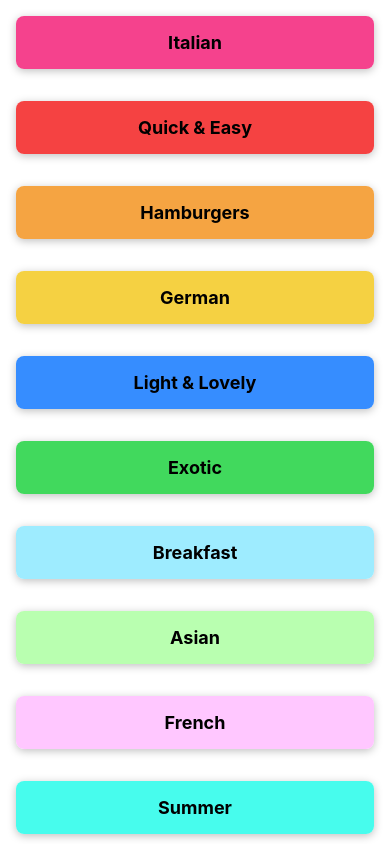
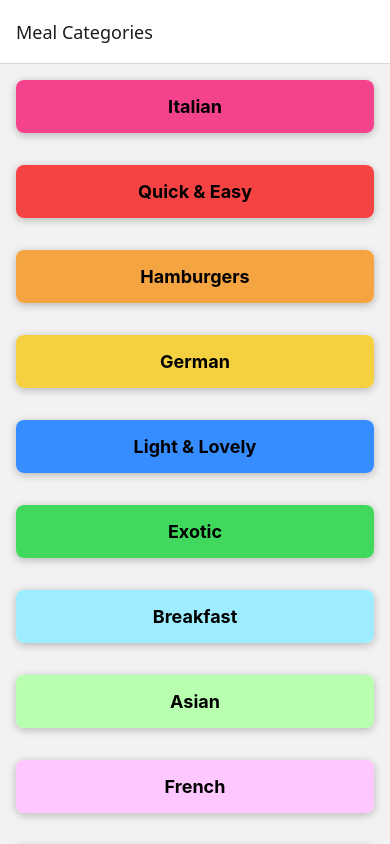
Before and after one commit to nedimm1/nedimm1-react_native_course_project3, a React Native app: screen / in a window 390 px wide. Built offline with nearby package versions, Linux system fonts and the light colour scheme.

Commit message:
getting started with navigation

```diff
--- a/App.js
+++ b/App.js
@@ -1,13 +1,25 @@
 import { StatusBar } from 'expo-status-bar';
-import { StyleSheet, Text, View} from 'react-native';
+import { StyleSheet, Text, View } from 'react-native';
+import { NavigationContainer } from '@react-navigation/native';
+import { createNativeStackNavigator } from '@react-navigation/native-stack';
 import CategoriesScreen from './screens/CategoriesScreen';
+
+const Stack = createNativeStackNavigator();
 
 export default function App() {
   return (
     <>
-    <StatusBar style='light'/>
-   <CategoriesScreen />
-   </>
+      <StatusBar style="light" />
+      <NavigationContainer>
+        <Stack.Navigator>
+          <Stack.Screen
+            name="MealCategories"
+            component={CategoriesScreen}
+            options={{ title: "Meal Categories" }}
+          />
+        </Stack.Navigator>
+      </NavigationContainer>
+    </>
   );
 }
 
--- a/package.json
+++ b/package.json
@@ -9,10 +9,14 @@
     "web": "expo start --web"
   },
   "dependencies": {
+    "@react-navigation/native": "^7.0.3",
+    "@react-navigation/native-stack": "^7.1.0",
     "expo": "^52.0.7",
     "expo-status-bar": "~2.0.0",
     "react": "18.3.1",
-    "react-native": "0.76.2"
+    "react-native": "0.76.2",
+    "react-native-safe-area-context": "4.12.0",
+    "react-native-screens": "~4.1.0"
   },
   "devDependencies": {
     "@babel/core": "^7.20.0"
```
Also changed, not shown: 1 other file (tests, documents, lock files or other folders).
